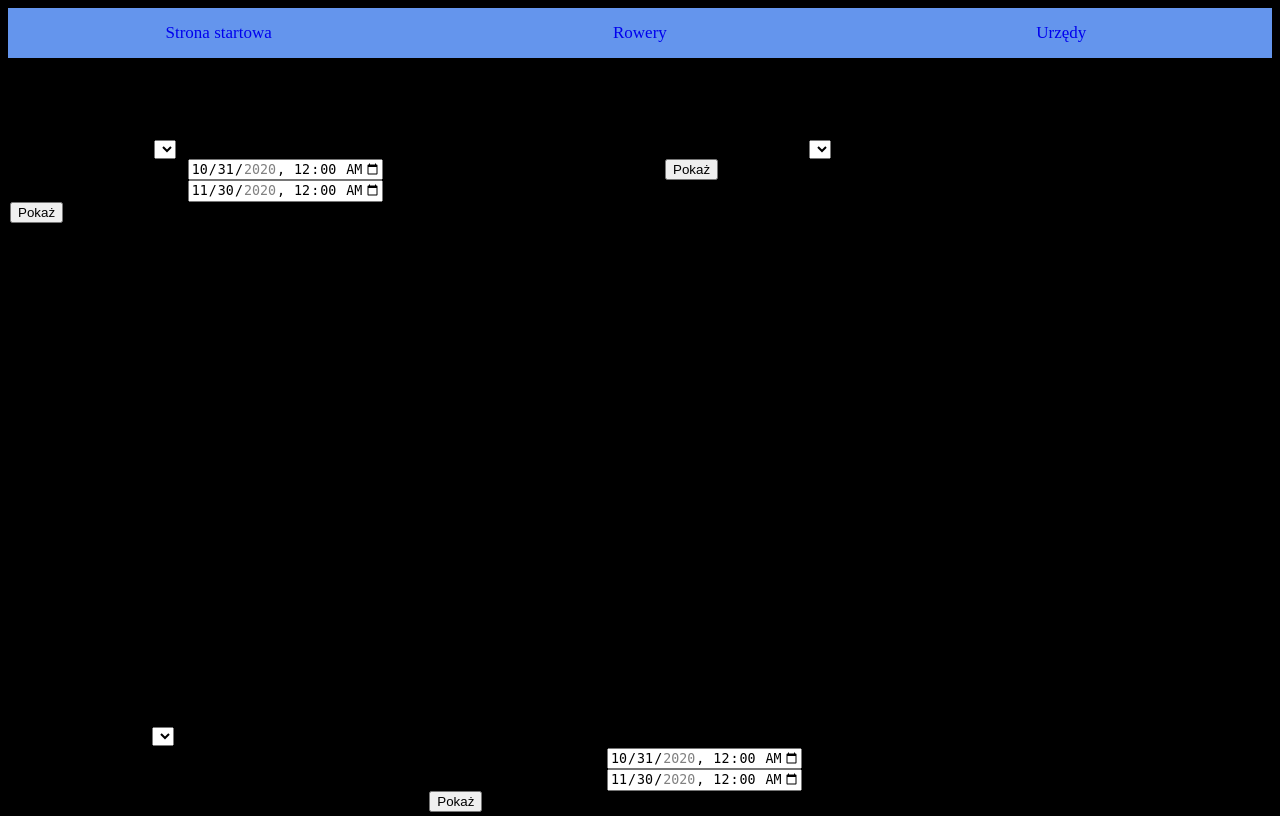
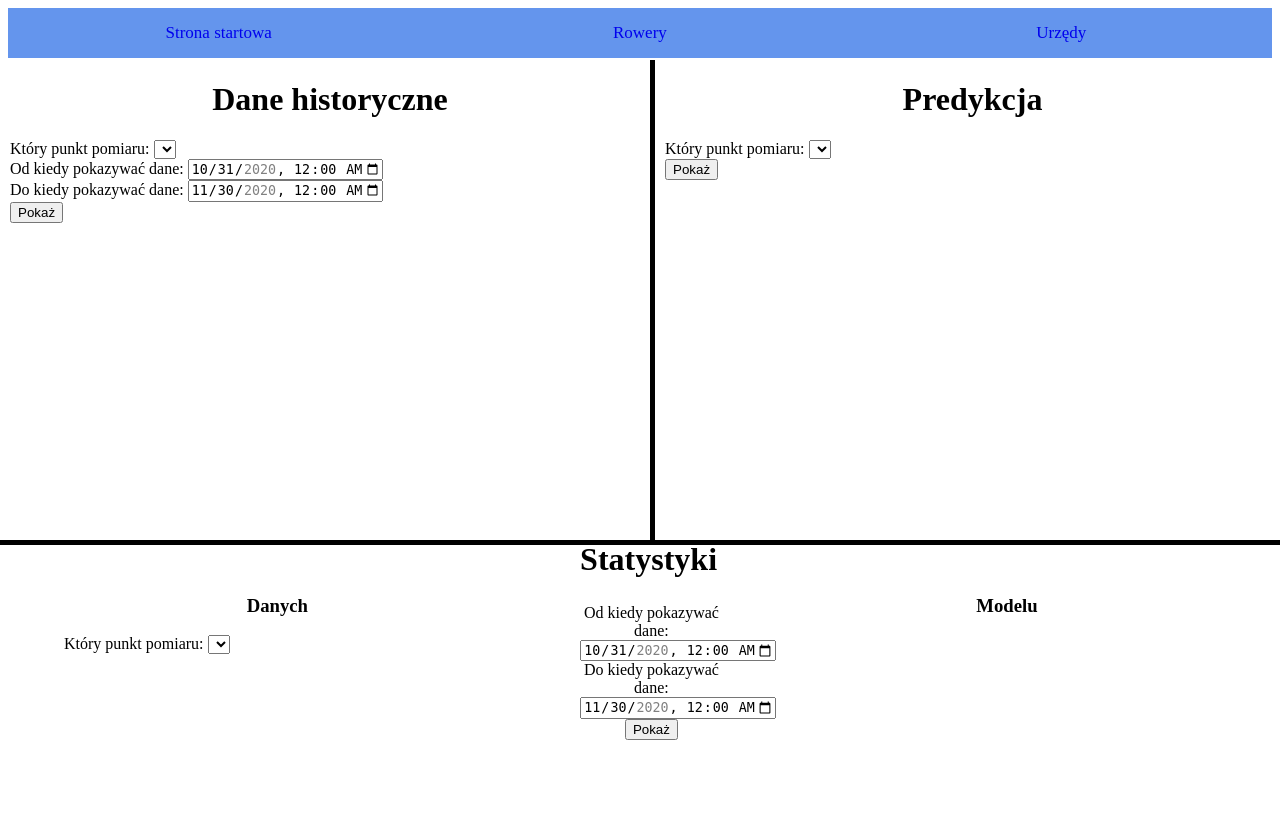
Before and after one commit to witoldmerkel/smart-city-predictions, a Flask app: page /powietrze in a window 1280 px wide. Run offline with Flask 2, Linux system fonts and the light colour scheme; data that the repository does not hold is empty; some libraries are stand-ins or nearby versions.

Commit message:
interfejs ready for futher endpoints

```diff
--- a/Flask/server.py
+++ b/Flask/server.py
@@ -3,7 +3,8 @@
 import pandas as pd
 
 app = Flask(__name__)
-
+app.config['TEMPLATES_AUTO_RELOAD'] = True
+app.config['SEND_FILE_MAX_AGE_DEFAULT'] = 0
 
 @app.route("/")
 def home():
--- a/Flask/static/powietrze_style.css
+++ b/Flask/static/powietrze_style.css
@@ -1,7 +1,8 @@
-body {background-color: black;}
+body {background-color: white;}
 li {display: inline;}
 .menu {
   width: 100%;
+  height: 5%;
   overflow: auto;
   padding-top: 15px;
   padding-bottom: 15px;
@@ -35,26 +36,36 @@
   padding-left: 25px;}
 .container {
   width: 100%;
-  height: 100%;}
+  height: 35%;}
 .leftpanel {
   width: 33.33%;
-  height: 100%;
+  height: 30%;
   float: left;
   border-collapse: collapse;
-  position: relative;
-  top: 610px;}
+  position: absolute;
+  top: 72%;
+  left: 5%;}
 .middlepanel {
   width: 33.34%;
-  height: 100%;
+  height: 30%;
   float: left;
   border-collapse: collapse;
-  position: relative;
-  top: 610px;}
+  position: absolute;
+  top: 65%;
+  left: 34%;}
 .rightpanel {
   width: 33.33%;
-  height: 100%;
-  position: relative;
+  height: 30%;
   float: right;
   border-collapse: collapse;
-  position: relative;
-  top: 610px;}
+  position: absolute;
+  top: 72%;
+  left: 62%;}
+.middlesubpannel{
+  width: 33.34%;
+  height: 30%;
+  float: left;
+  border-collapse: collapse;
+  position: absolute;
+  top: 35%;
+  left: 34%;}
--- a/Flask/templates/powietrze.html
+++ b/Flask/templates/powietrze.html
@@ -76,7 +76,8 @@
     </table>
   </div>
   <div class="middlepanel">
-      <center><h1>Statystyki</h1></center>
+      <center><h1>Statystyki</h1>
+          <div class="middlesubpannel">
       <label for="from_stat">Od kiedy pokazywać dane:</label>
 
 <input type="datetime-local" id="from_stat"
@@ -92,7 +93,9 @@
       <br>
 
 <button onclick="pobierzDane_stat()", id="rob_stat">Pokaż</button>
+          </center>
   </div>
+    </div>
   <div class="rightpanel">
     <center><h3>Modelu</h3></center>
       <table id="tabel_modelu">
```
